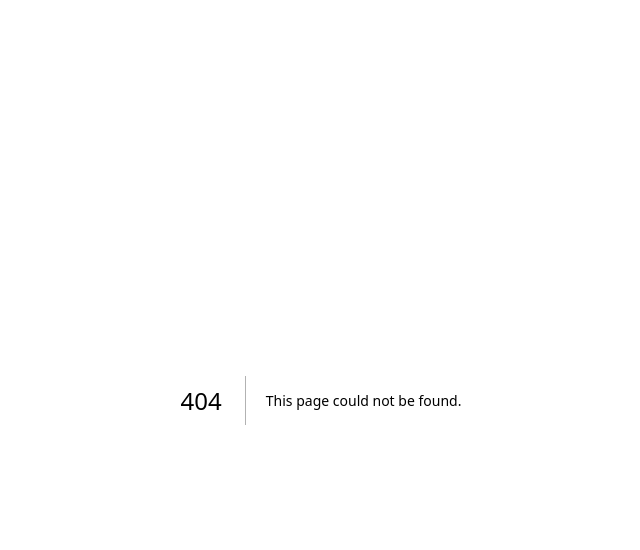
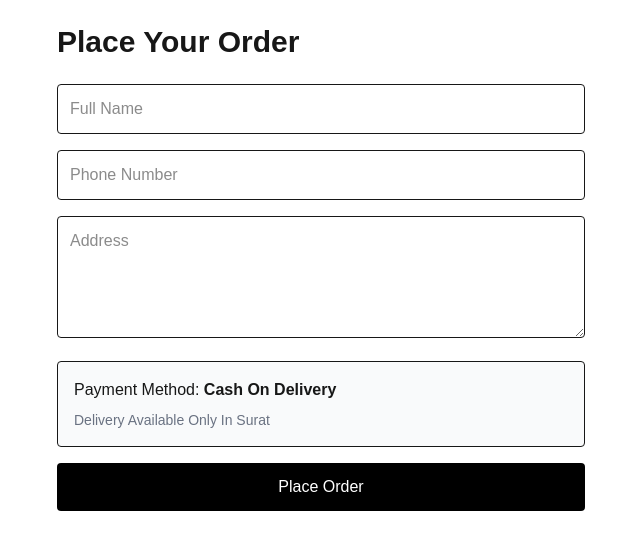
Before and after one commit to OmBaisane/Shiv-Fashion-Store, a Next.js app: page /order in a window 1280 px wide. Before the commit this address had no page. Shown: the top 550 px of the page, without its empty margins (319-959 px from the left). Built offline with nearby package versions, Linux system fonts and the light colour scheme.

Commit message:
feat: add customer order flow pages

```diff
--- /dev/null
+++ b/src/app/order-success/page.tsx
@@ -0,0 +1,11 @@
+export default function OrderSuccessPage() {
+  return (
+    <div className="mx-auto max-w-xl p-10 text-center">
+      <h1 className="text-4xl font-bold">Order Placed Successfully 🎉</h1>
+
+      <p className="mt-4">Thank you for shopping with Shiv Fashion.</p>
+
+      <p className="mt-2">We will contact you soon.</p>
+    </div>
+  );
+}
--- /dev/null
+++ b/src/app/order/page.tsx
@@ -0,0 +1,90 @@
+"use client";
+
+import { useState } from "react";
+import { useRouter } from "next/navigation";
+
+export default function OrderPage() {
+  const router = useRouter();
+
+  const [formData, setFormData] = useState({
+    name: "",
+    phone: "",
+    address: "",
+  });
+
+  const handleSubmit = (e: React.FormEvent) => {
+    e.preventDefault();
+
+    console.log(formData);
+
+    router.push("/order-success");
+  };
+
+  return (
+    <div className="mx-auto max-w-xl p-6">
+      <h1 className="mb-6 text-3xl font-bold">Place Your Order</h1>
+
+      <form onSubmit={handleSubmit} className="space-y-4">
+        <input
+          type="text"
+          placeholder="Full Name"
+          required
+          className="w-full rounded border p-3"
+          value={formData.name}
+          onChange={(e) =>
+            setFormData({
+              ...formData,
+              name: e.target.value,
+            })
+          }
+        />
+
+        <input
+          type="tel"
+          placeholder="Phone Number"
+          required
+          className="w-full rounded border p-3"
+          value={formData.phone}
+          onChange={(e) =>
+            setFormData({
+              ...formData,
+              phone: e.target.value,
+            })
+          }
+        />
+
+        <textarea
+          placeholder="Address"
+          required
+          className="w-full rounded border p-3"
+          rows={4}
+          value={formData.address}
+          onChange={(e) =>
+            setFormData({
+              ...formData,
+              address: e.target.value,
+            })
+          }
+        />
+
+        <div className="rounded border bg-gray-50 p-4">
+          <p>
+            Payment Method:
+            <strong> Cash On Delivery</strong>
+          </p>
+
+          <p className="mt-2 text-sm text-gray-500">
+            Delivery Available Only In Surat
+          </p>
+        </div>
+
+        <button
+          type="submit"
+          className="w-full rounded bg-black py-3 text-white"
+        >
+          Place Order
+        </button>
+      </form>
+    </div>
+  );
+}
--- a/src/app/products/[id]/page.tsx
+++ b/src/app/products/[id]/page.tsx
@@ -1,3 +1,5 @@
+import Link from "next/link";
+
 type Product = {
   _id: string;
   name: string;
@@ -41,9 +43,12 @@ export default async function ProductDetailsPage({
 
           <p className="mt-6 text-2xl font-bold">₹{product.price}</p>
 
-          <button className="mt-8 rounded-lg bg-black px-6 py-3 text-white">
+          <Link
+            href="/order"
+            className="mt-8 inline-block rounded-lg bg-black px-6 py-3 text-white"
+          >
             Order Now
-          </button>
+          </Link>
         </div>
       </div>
     </div>
```
